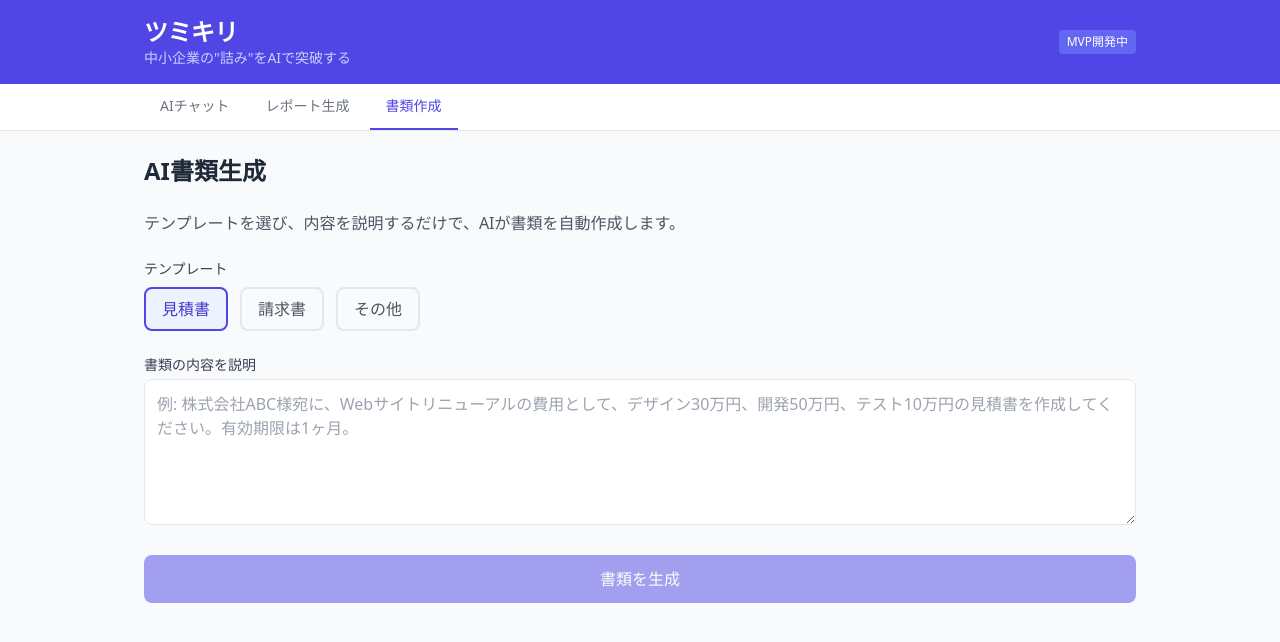
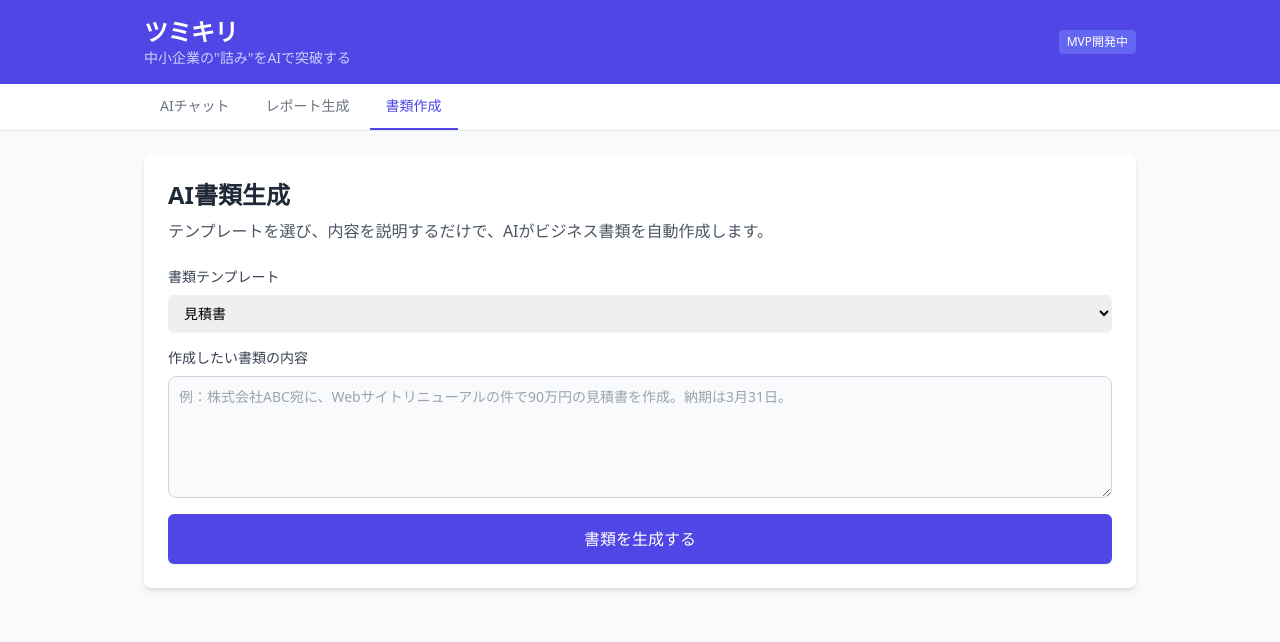
Before and after one commit to mokaland/toppa-inc, a React (Vite) app: page / in a window 1280 px wide. Both pictures are taken after a click on the button "書類作成". Shown: the top 642 px of the page. Built offline with nearby package versions, Linux system fonts and the light colour scheme.

Commit message:
[Tech Lead] feat: DocumentGeneratorのUIを仕様書に基づき改良

```diff
--- a/src/components/DocumentGenerator.tsx
+++ b/src/components/DocumentGenerator.tsx
@@ -1,4 +1,4 @@
-import { useState } from 'react';
+import { useState, useCallback } from 'react';
 
 const API_URL = 'https://us-central1-gen-lang-client-0841897546.cloudfunctions.net/toppa_app_api';
 
@@ -9,8 +9,11 @@ const DocumentGenerator = () => {
   const [loading, setLoading] = useState(false);
   const [error, setError] = useState('');
 
-  const generate = async () => {
-    if (!description.trim()) return;
+  const generate = useCallback(async () => {
+    if (!description.trim()) {
+      setError('指示を入力してください');
+      return;
+    }
     setLoading(true);
     setError('');
     setDocument('');
@@ -22,83 +25,101 @@ const DocumentGenerator = () => {
         body: JSON.stringify({ action: 'document', template, description }),
       });
       const data = await res.json();
+
+      if (!res.ok) {
+        throw new Error(data.error || 'サーバーエラーが発生しました。');
+      }
+
       if (data.document) {
         setDocument(data.document);
       } else {
-        throw new Error(data.error || '書類生成に失敗しました');
+        throw new Error('予期しないレスポンス形式です。');
       }
     } catch (err: any) {
-      setError(err.message || 'エラーが発生しました');
+      setError(err.message || '書類の生成に失敗しました。時間をおいて再度お試しください。');
     } finally {
       setLoading(false);
     }
-  };
+  }, [template, description]);
 
   return (
-    <div className="space-y-6">
+    <div className="p-4 md:p-6 bg-white rounded-lg shadow-md space-y-6">
+      <div className="space-y-2">
         <h2 className="text-2xl font-bold text-gray-800">AI書類生成</h2>
-      <p className="text-gray-600">テンプレートを選び、内容を説明するだけで、AIが書類を自動作成します。</p>
-
-      {/* テンプレート選択 */}
-      <div>
-        <label className="block text-sm font-medium text-gray-700 mb-2">テンプレート</label>
-        <div className="flex gap-3">
-          {[
-            { key: 'quotation', label: '見積書' },
-            { key: 'invoice', label: '請求書' },
-            { key: 'other', label: 'その他' },
-          ].map(t => (
-            <button
-              key={t.key}
-              onClick={() => setTemplate(t.key)}
-              className={`px-4 py-2 rounded-lg border-2 font-medium transition-colors ${
-                template === t.key
-                  ? 'border-indigo-600 bg-indigo-50 text-indigo-700'
-                  : 'border-gray-200 text-gray-600 hover:border-gray-300'
-              }`}
-            >
-              {t.label}
-            </button>
-          ))}
-        </div>
+        <p className="text-gray-600">テンプレートを選び、内容を説明するだけで、AIがビジネス書類を自動作成します。</p>
       </div>
 
-      {/* 自然言語入力 */}
+      <div className="space-y-4">
+        {/* テンプレート選択 (仕様に合わせて<select>に変更) */}
         <div>
-        <label className="block text-sm font-medium text-gray-700 mb-1">書類の内容を説明</label>
+          <label htmlFor="template-select" className="block text-sm font-medium text-gray-700 mb-2">
+            書類テンプレート
+          </label>
+          <select
+            id="template-select"
+            value={template}
+            onChange={(e) => setTemplate(e.target.value)}
+            className="mt-1 block w-full pl-3 pr-10 py-2 text-base border-gray-300 focus:outline-none focus:ring-indigo-500 focus:border-indigo-500 sm:text-sm rounded-md shadow-sm"
+          >
+            <option value="quotation">見積書</option>
+            <option value="invoice">請求書</option>
+            <option value="freeform">自由形式</option>
+          </select>
+        </div>
+
+        {/* 指示入力 */}
+        <div>
+          <label htmlFor="description-textarea" className="block text-sm font-medium text-gray-700 mb-2">
+            作成したい書類の内容
+          </label>
           <textarea
+            id="description-textarea"
             rows={5}
-          className="w-full border rounded-lg p-3 focus:outline-none focus:ring-2 focus:ring-indigo-500"
-          placeholder="例: 株式会社ABC様宛に、Webサイトリニューアルの費用として、デザイン30万円、開発50万円、テスト10万円の見積書を作成してください。有効期限は1ヶ月。"
+            className="mt-1 block w-full p-2.5 text-sm text-gray-900 bg-gray-50 rounded-lg border border-gray-300 focus:ring-blue-500 focus:border-blue-500"
+            placeholder="例：株式会社ABC宛に、Webサイトリニューアルの件で90万円の見積書を作成。納期は3月31日。"
             value={description}
-          onChange={e => setDescription(e.target.value)}
+            onChange={(e) => setDescription(e.target.value)}
           />
         </div>
+
+        {/* エラー表示 */}
+        {error && <p className="text-sm text-red-600 bg-red-100 p-3 rounded-md">{error}</p>}
 
         {/* 生成ボタン */}
         <button
           onClick={generate}
-        disabled={!description.trim() || loading}
-        className="w-full bg-indigo-600 hover:bg-indigo-700 text-white font-medium py-3 px-6 rounded-lg disabled:opacity-50 transition-colors"
+          disabled={loading}
+          className="w-full inline-flex justify-center items-center px-6 py-3 border border-transparent text-base font-medium rounded-md shadow-sm text-white bg-indigo-600 hover:bg-indigo-700 focus:outline-none focus:ring-2 focus:ring-offset-2 focus:ring-indigo-500 disabled:bg-gray-400 disabled:cursor-not-allowed"
         >
-        {loading ? 'AIが作成中...' : '書類を生成'}
-      </button>
-
-      {error && <p className="text-red-500 text-sm">{error}</p>}
-
-      {/* 生成結果 */}
-      {document && (
-        <div className="bg-white border rounded-xl p-6 shadow-sm">
-          <div className="flex items-center justify-between mb-4">
-            <h3 className="text-lg font-bold text-gray-800">生成された書類</h3>
-            <button
-              onClick={() => navigator.clipboard.writeText(document)}
-              className="text-sm text-indigo-600 hover:text-indigo-800 font-medium"
-            >
-              コピー
+          {loading ? (
+            <>
+              <svg className="animate-spin -ml-1 mr-3 h-5 w-5 text-white" xmlns="http://www.w3.org/2000/svg" fill="none" viewBox="0 0 24 24">
+                <circle className="opacity-25" cx="12" cy="12" r="10" stroke="currentColor" strokeWidth="4"></circle>
+                <path className="opacity-75" fill="currentColor" d="M4 12a8 8 0 018-8V0C5.373 0 0 5.373 0 12h4zm2 5.291A7.962 7.962 0 014 12H0c0 3.042 1.135 5.824 3 7.938l3-2.647z"></path>
+              </svg>
+              生成中...
+            </>
+          ) : (
+            '書類を生成する'
+          )}
         </button>
       </div>
-          <div className="prose max-w-none text-gray-700 whitespace-pre-wrap border-t pt-4">{document}</div>
+
+      {/* 結果表示 */}
+      {(document || loading) && (
+        <div className="pt-6 border-t border-gray-200">
+          <h3 className="text-lg font-semibold text-gray-800 mb-2">生成結果</h3>
+          <div className="bg-gray-50 p-4 rounded-md">
+            {loading ? (
+              <div className="animate-pulse space-y-2">
+                <div className="h-4 bg-gray-200 rounded w-3/4"></div>
+                <div className="h-4 bg-gray-200 rounded w-1/2"></div>
+                <div className="h-4 bg-gray-200 rounded w-5/6"></div>
+              </div>
+            ) : (
+              <pre className="whitespace-pre-wrap text-sm text-gray-800 font-mono">{document}</pre>
+            )}
+          </div>
         </div>
       )}
     </div>
```
Lines whose indentation alone changed are shown as unchanged.
